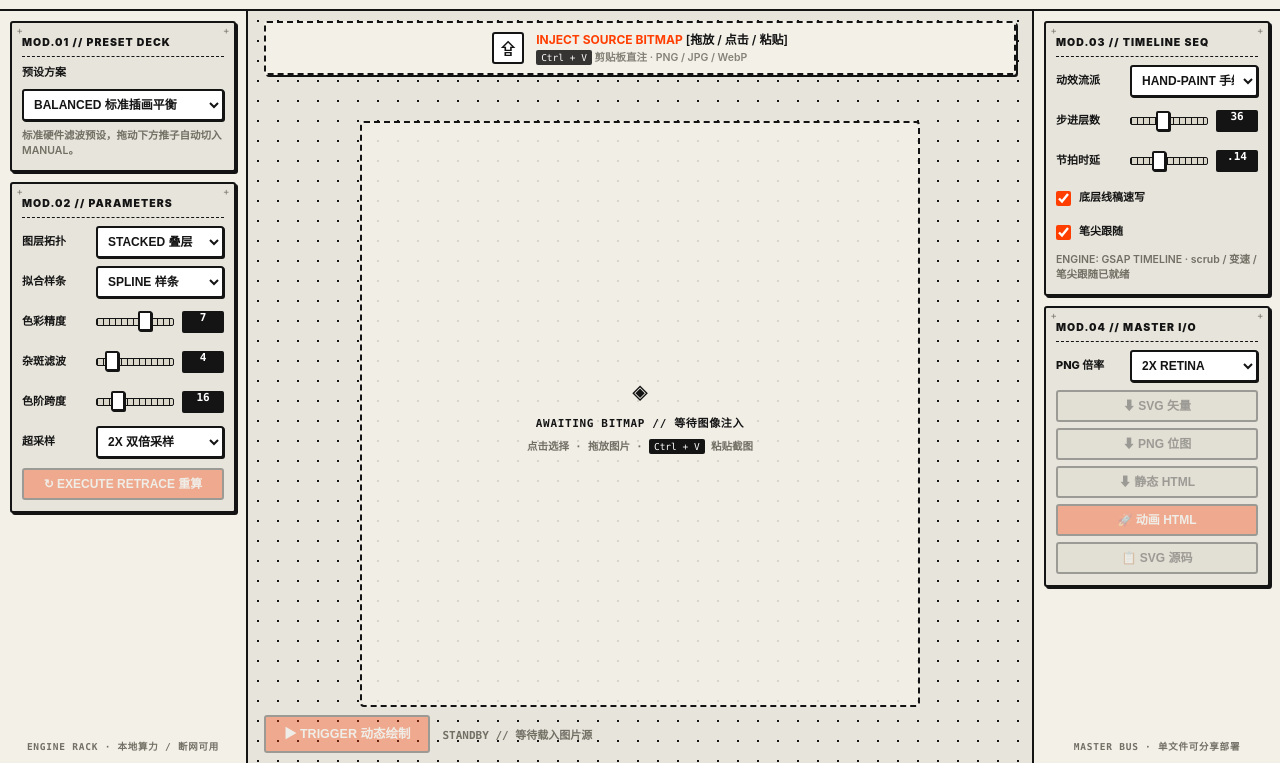
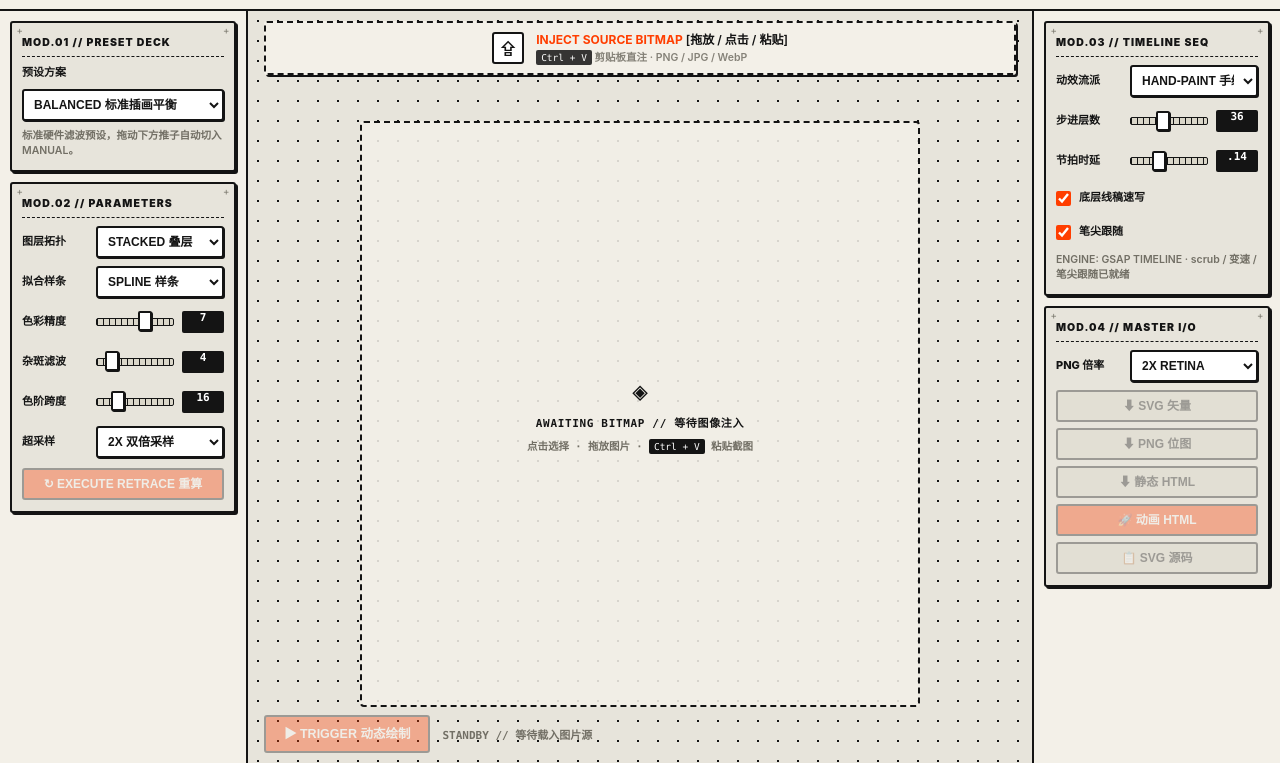
Before and after one commit to Lihvarya/VectorPulse, a plain HTML site: page index.html in a window 1280 px wide. Shown: the part 37-800 px from the top of the page. Drawn offline with nearby package versions, Linux system fonts and the light colour scheme; no server answers.

Commit message:
Update index.html

```diff
--- a/index.html
+++ b/index.html
@@ -5,7 +5,7 @@
   <meta name="viewport" content="width=device-width, initial-scale=1">
   <meta name="color-scheme" content="light">
   <meta name="description" content="VectorPulse Studio — 本地离线光栅转矢量合成器工作站">
-  <title>VectorPulse Studio — 工业硬件风矢量合成器工作站</title>
+  <title>VectorPulse — 作画过程放映机</title>
   <link rel="stylesheet" href="style.css">
   <link rel="preload" href="vtracer_bg.wasm" as="fetch" type="application/wasm" crossorigin>
 </head>
@@ -91,7 +91,7 @@
         </div>
       </section>
 
-      <p class="rack-note">ENGINE RACK · 本地算力 / 断网可用</p>
+      <p class="rack-note"></p>
     </aside>
 
     <!-- 中央舞台 -->
@@ -226,7 +226,7 @@
         </div>
       </section>
 
-      <p class="rack-note">MASTER BUS · 单文件可分享部署</p>
+      <p class="rack-note"></p>
     </aside>
   </div>
 
```
